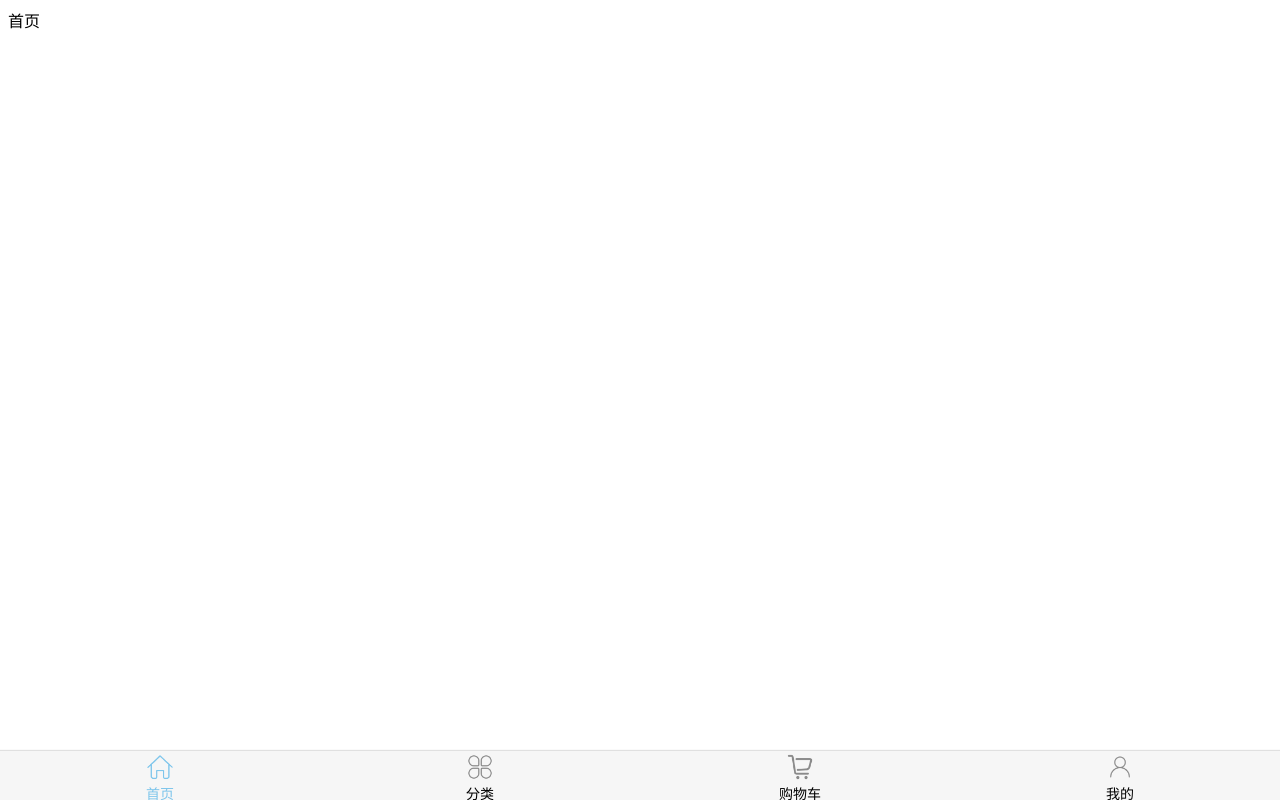
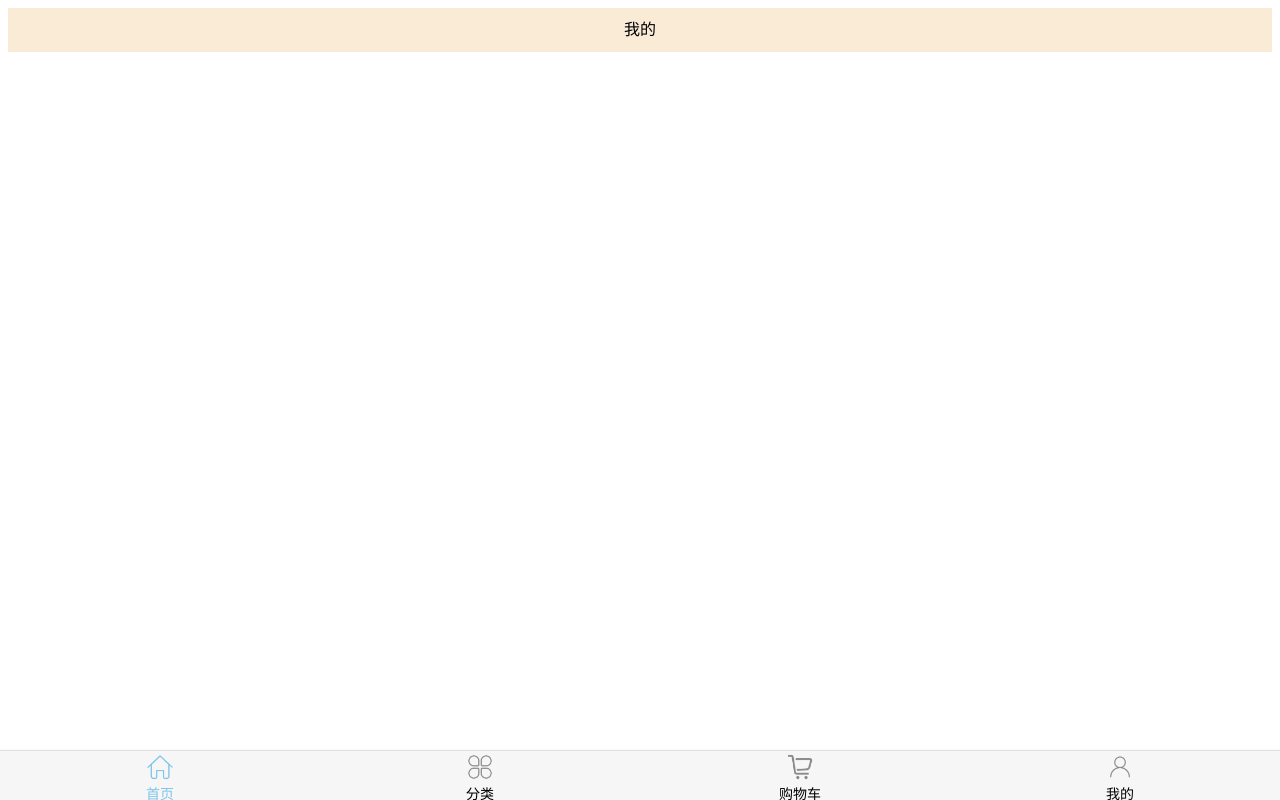
Before and after one commit to 172718133/SuperMall, a Vue app: page /#/home in a window 1280 px wide. Built offline with nearby package versions, Linux system fonts and the light colour scheme.

Commit message:
完成navbar组件的封装

```diff
--- a/src/App.vue
+++ b/src/App.vue
@@ -1,39 +1,16 @@
 <template>
   <div class="app_container">
     <router-view></router-view>
-    <TabBar>
-      <TabBarItem path="/home" activeColor="#7dc5eb">
-        <img slot="item-icon" src="@/assets/img/tabbar/index.png" alt="">
-        <img slot="item-icon-s" src="@/assets/img/tabbar/index-s.png" alt="">
-        <div slot="item-text">首页</div>
-      </TabBarItem>
-      <TabBarItem path="/category" activeColor="#7dc5eb">
-        <img slot="item-icon" src="@/assets/img/tabbar/cate.png" alt="">
-        <img slot="item-icon-s" src="@/assets/img/tabbar/cate-s.png" alt="">
-        <div slot="item-text">分类</div>
-      </TabBarItem>
-      <TabBarItem path="/cart" activeColor="#7dc5eb">
-        <img slot="item-icon" src="@/assets/img/tabbar/cart.png" alt="">
-        <img slot="item-icon-s" src="@/assets/img/tabbar/cart-s.png" alt="">
-        <div slot="item-text">购物车</div>
-      </TabBarItem>
-      <TabBarItem path="/my" activeColor="#7dc5eb">
-        <img slot="item-icon" src="@/assets/img/tabbar/mine.png" alt="">
-        <img slot="item-icon-s" src="@/assets/img/tabbar/mine-s.png" alt="">
-        <div slot="item-text">我的</div>
-      </TabBarItem>
-    </TabBar>
+    <MainTabbar></MainTabbar>
   </div>
 </template>
 
 <script>
-import TabBar from '@/components/common/tabbar/TabBar.vue'
-import TabBarItem from '@/components/common/tabbar/TabBarItem.vue'
+import MainTabbar from '@/components/content/MainTabbar.vue'
 export default {
   name: 'App',
   components: {
-    TabBar,
-    TabBarItem
+    MainTabbar
   }
 }
 </script>
--- a/src/components/common/navbar/NavBar.vue
+++ b/src/components/common/navbar/NavBar.vue
@@ -1,13 +1,33 @@
 <template>
-  <div></div>
+  <div class="nav-bar">
+    <div class="left"><slot name="left"></slot></div>
+    <div class="center"><slot name="center"></slot></div>
+    <div class="right"><slot name="right"></slot></div>
+  </div>
 </template>
 
 <script>
 export default {
-
+  name: 'NavBar'
 }
 </script>
 
 <style lang="less" scoped>
-
+  .nav-bar {
+    width: 100%;
+    display: flex;
+    height: 44px;
+    line-height: 44px;
+    background-color: antiquewhite;
+  }
+  .left{
+    width: 60px;
+  }
+  .center {
+    flex: 1;
+    text-align: center;
+  }
+  .right {
+    width: 60px;
+  }
 </style>
--- /dev/null
+++ b/src/components/content/MainTabbar.vue
@@ -0,0 +1,39 @@
+<template>
+  <TabBar>
+    <TabBarItem path="/home" activeColor="#7dc5eb">
+      <img slot="item-icon" src="@/assets/img/tabbar/index.png" alt="">
+      <img slot="item-icon-s" src="@/assets/img/tabbar/index-s.png" alt="">
+      <div slot="item-text">首页</div>
+    </TabBarItem>
+    <TabBarItem path="/category" activeColor="#7dc5eb">
+      <img slot="item-icon" src="@/assets/img/tabbar/cate.png" alt="">
+      <img slot="item-icon-s" src="@/assets/img/tabbar/cate-s.png" alt="">
+      <div slot="item-text">分类</div>
+    </TabBarItem>
+    <TabBarItem path="/cart" activeColor="#7dc5eb">
+      <img slot="item-icon" src="@/assets/img/tabbar/cart.png" alt="">
+      <img slot="item-icon-s" src="@/assets/img/tabbar/cart-s.png" alt="">
+      <div slot="item-text">购物车</div>
+    </TabBarItem>
+    <TabBarItem path="/my" activeColor="#7dc5eb">
+      <img slot="item-icon" src="@/assets/img/tabbar/mine.png" alt="">
+      <img slot="item-icon-s" src="@/assets/img/tabbar/mine-s.png" alt="">
+      <div slot="item-text">我的</div>
+    </TabBarItem>
+  </TabBar>
+</template>
+
+<script>
+import TabBar from '@/components/common/tabbar/TabBar.vue'
+import TabBarItem from '@/components/common/tabbar/TabBarItem.vue'
+export default {
+  name: 'MainTabbar',
+  components: {
+    TabBar,
+    TabBarItem
+  }
+}
+</script>
+
+<style lang="less" scoped>
+</style>
--- a/src/views/home/Home.vue
+++ b/src/views/home/Home.vue
@@ -1,10 +1,18 @@
 <template>
-  <div>首页</div>
+  <div>
+    <NavBar>
+      <div slot="center">我的</div>
+    </NavBar>
+  </div>
 </template>
 
 <script>
+import NavBar from '@/components/common/navbar/NavBar.vue'
 export default {
-  name: 'my-home'
+  name: 'my-home',
+  components: {
+    NavBar
+  }
 }
 </script>
 
```
Also changed, not shown: src/api/request.js (added, +41 -0 lines).
